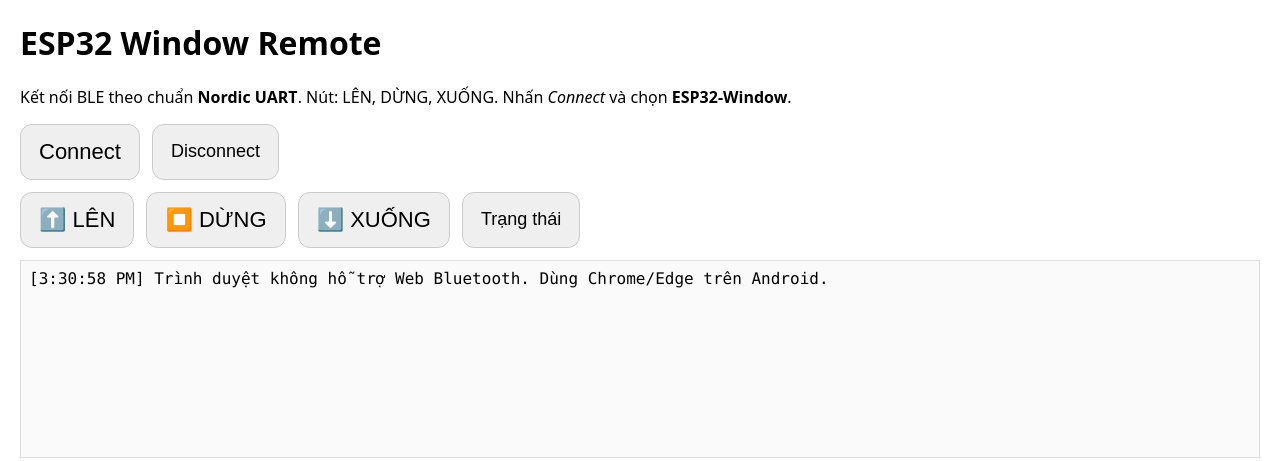
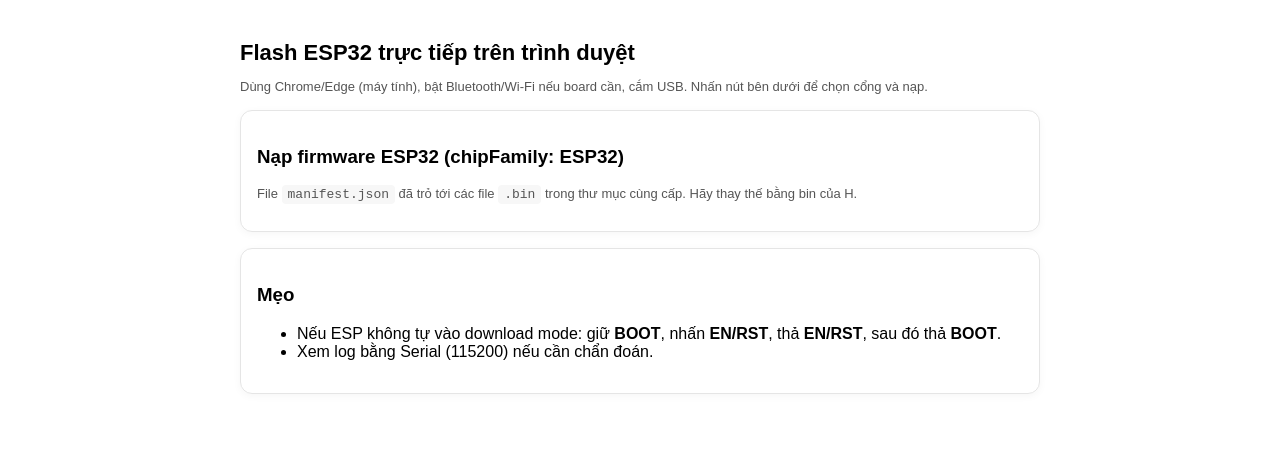
Before and after one commit to Thanhwww-spec/DT-NHA-NGH-, a plain HTML site: page index.html in a window 1280 px wide. Drawn offline with Linux system fonts and the light colour scheme.

Commit message:
Add files via upload

```diff
--- a/index.html
+++ b/index.html
@@ -1,98 +1,39 @@
 <!doctype html>
 <html lang="vi">
 <head>
-  <meta charset="utf-8">
-  <meta name="viewport" content="width=device-width,initial-scale=1">
-  <title>Window Remote (BLE)</title>
+  <meta charset="utf-8" />
+  <meta name="viewport" content="width=device-width, initial-scale=1" />
+  <title>Flash ESP32 trực tiếp trên web — Ly Ly</title>
   <style>
-    body { font-family: system-ui, Arial, sans-serif; margin: 20px; }
-    .row { display:flex; gap: 12px; margin-bottom: 12px; }
-    button { padding: 14px 18px; font-size: 18px; border-radius: 12px; border: 1px solid #ccc; }
-    #log { height: 180px; border: 1px solid #ddd; padding: 8px; overflow:auto; font-family: ui-monospace, SFMono-Regular, Menlo, monospace; background:#fafafa; }
-    .big { font-size: 22px; }
+    body{font-family:Arial,Helvetica,sans-serif;max-width:800px;margin:40px auto;padding:0 16px}
+    h1{font-size:22px;margin-bottom:12px}
+    .card{border:1px solid #e5e5e5;border-radius:12px;padding:16px;margin:16px 0;box-shadow:0 2px 8px rgba(0,0,0,.04)}
+    code{background:#f7f7f7;padding:2px 6px;border-radius:4px}
+    .note{font-size:13px;color:#555}
   </style>
+  <!-- Load ESP Web Tools web component -->
+  <script type="module" src="https://unpkg.com/esp-web-tools@10/dist/web/install-button.js?module"></script>
 </head>
 <body>
-  <h1>ESP32 Window Remote</h1>
-  <p>Kết nối BLE theo chuẩn <b>Nordic UART</b>. Nút: LÊN, DỪNG, XUỐNG. Nhấn <i>Connect</i> và chọn <b>ESP32-Window</b>.</p>
-  <div class="row">
-    <button id="btnConnect" class="big">Connect</button>
-    <button id="btnDisconnect">Disconnect</button>
+  <h1>Flash ESP32 trực tiếp trên trình duyệt</h1>
+  <p class="note">
+    Dùng Chrome/Edge (máy tính), bật Bluetooth/Wi‑Fi nếu board cần, cắm USB. Nhấn nút bên dưới để chọn cổng và nạp.
+  </p>
+
+  <div class="card">
+    <h3>Nạp firmware ESP32 (chipFamily: ESP32)</h3>
+    <esp-web-install-button manifest="manifest.json"></esp-web-install-button>
+    <p class="note">
+      File <code>manifest.json</code> đã trỏ tới các file <code>.bin</code> trong thư mục cùng cấp. Hãy thay thế bằng bin của H.
+    </p>
   </div>
-  <div class="row">
-    <button id="btnUp" class="big">⬆️ LÊN</button>
-    <button id="btnStop" class="big">⏹️ DỪNG</button>
-    <button id="btnDown" class="big">⬇️ XUỐNG</button>
-    <button id="btnQuery">Trạng thái</button>
+
+  <div class="card">
+    <h3>Mẹo</h3>
+    <ul>
+      <li>Nếu ESP không tự vào download mode: giữ <b>BOOT</b>, nhấn <b>EN/RST</b>, thả <b>EN/RST</b>, sau đó thả <b>BOOT</b>.</li>
+      <li>Xem log bằng Serial (115200) nếu cần chẩn đoán.</li>
+    </ul>
   </div>
-  <div id="log"></div>
-
-  <script>
-    const NUS_SERVICE = '6e400001-b5a3-f393-e0a9-e50e24dcca9e';
-    const NUS_RX = '6e400002-b5a3-f393-e0a9-e50e24dcca9e'; // write
-    const NUS_TX = '6e400003-b5a3-f393-e0a9-e50e24dcca9e'; // notify
-
-    let device, server, service, rxChar, txChar;
-
-    function log(msg) {
-      const box = document.getElementById('log');
-      const time = new Date().toLocaleTimeString();
-      box.innerText += `[${time}] ${msg}\n`;
-      box.scrollTop = box.scrollHeight;
-    }
-
-    async function connect() {
-      try {
-        device = await navigator.bluetooth.requestDevice({
-          filters: [{ namePrefix: 'ESP32' }],
-          optionalServices: [NUS_SERVICE]
-        });
-        device.addEventListener('gattserverdisconnected', onDisconnected);
-
-        server = await device.gatt.connect();
-        service = await server.getPrimaryService(NUS_SERVICE);
-        rxChar = await service.getCharacteristic(NUS_RX);
-        txChar = await service.getCharacteristic(NUS_TX);
-        await txChar.startNotifications();
-        txChar.addEventListener('characteristicvaluechanged', handleNotify);
-        log('Connected');
-      } catch (e) {
-        log('Connect error: ' + e);
-      }
-    }
-
-    function onDisconnected() { log('Disconnected'); }
-
-    function handleNotify(event) {
-      const v = new TextDecoder().decode(event.target.value);
-      log('Status: ' + v);
-    }
-
-    async function sendCmd(cmd) {
-      if (!rxChar) { log('Chưa kết nối'); return; }
-      const data = new TextEncoder().encode(cmd);
-      try {
-        await rxChar.writeValue(data);
-        log('Sent: ' + cmd);
-      } catch (e) {
-        log('Send error: ' + e);
-      }
-    }
-
-    document.getElementById('btnConnect').onclick = connect;
-    document.getElementById('btnDisconnect').onclick = async () => {
-      try { if (device && device.gatt.connected) await device.gatt.disconnect(); } catch {}
-    };
-    document.getElementById('btnUp').onclick = () => sendCmd('S');
-    document.getElementById('btnStop').onclick = () => sendCmd('U');
-    document.getElementById('btnDown').onclick = () => sendCmd('D');
-    document.getElementById('btnQuery').onclick = () => sendCmd('Q');
-
-    if (!('bluetooth' in navigator)) {
-      log('Trình duyệt không hỗ trợ Web Bluetooth. Dùng Chrome/Edge trên Android.');
-    } else {
-      log('Web Bluetooth sẵn sàng. Nhấn Connect để bắt đầu.');
-    }
-  </script>
 </body>
 </html>
```
Also changed, not shown: README.txt (added), manifest.json (added), 3 other files.
